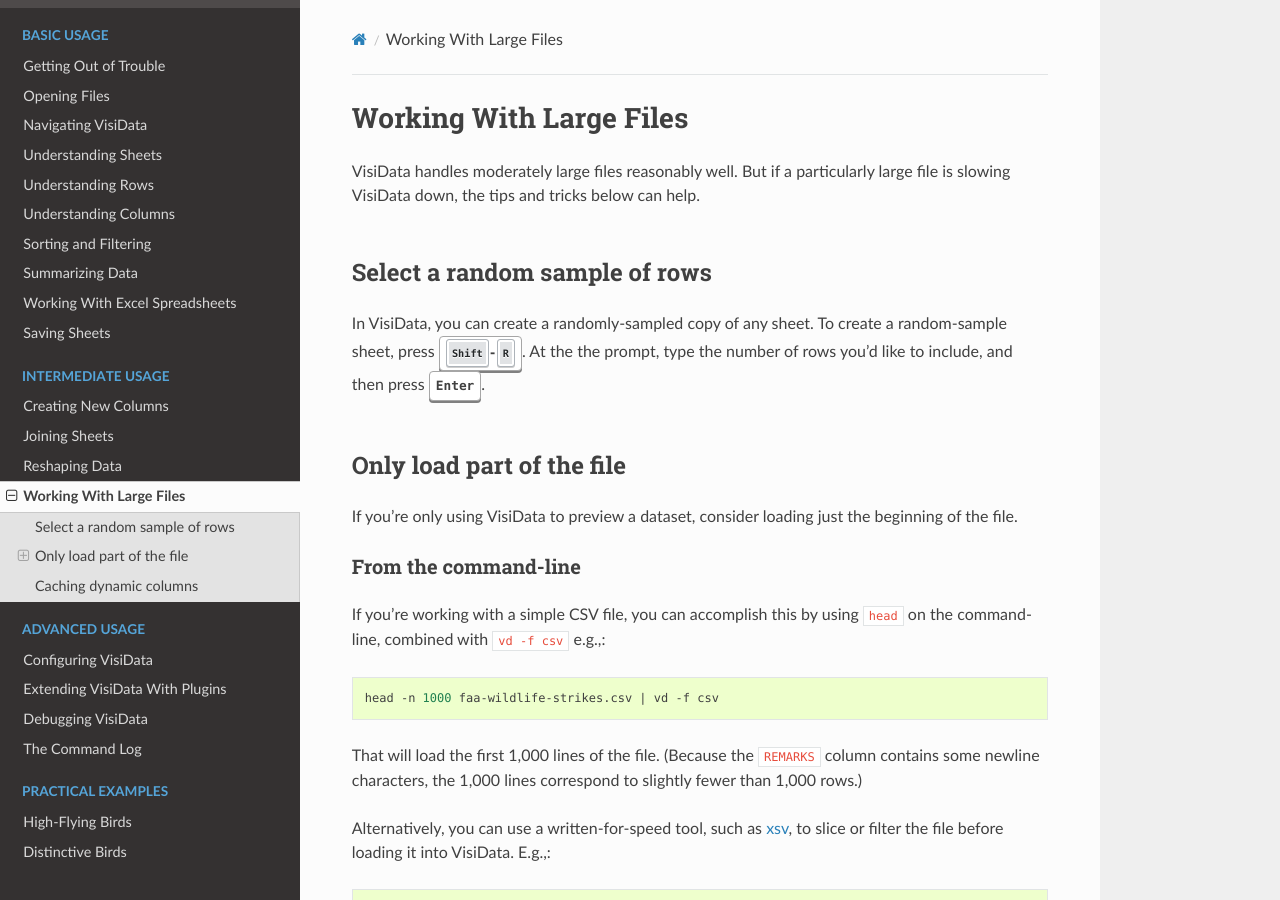
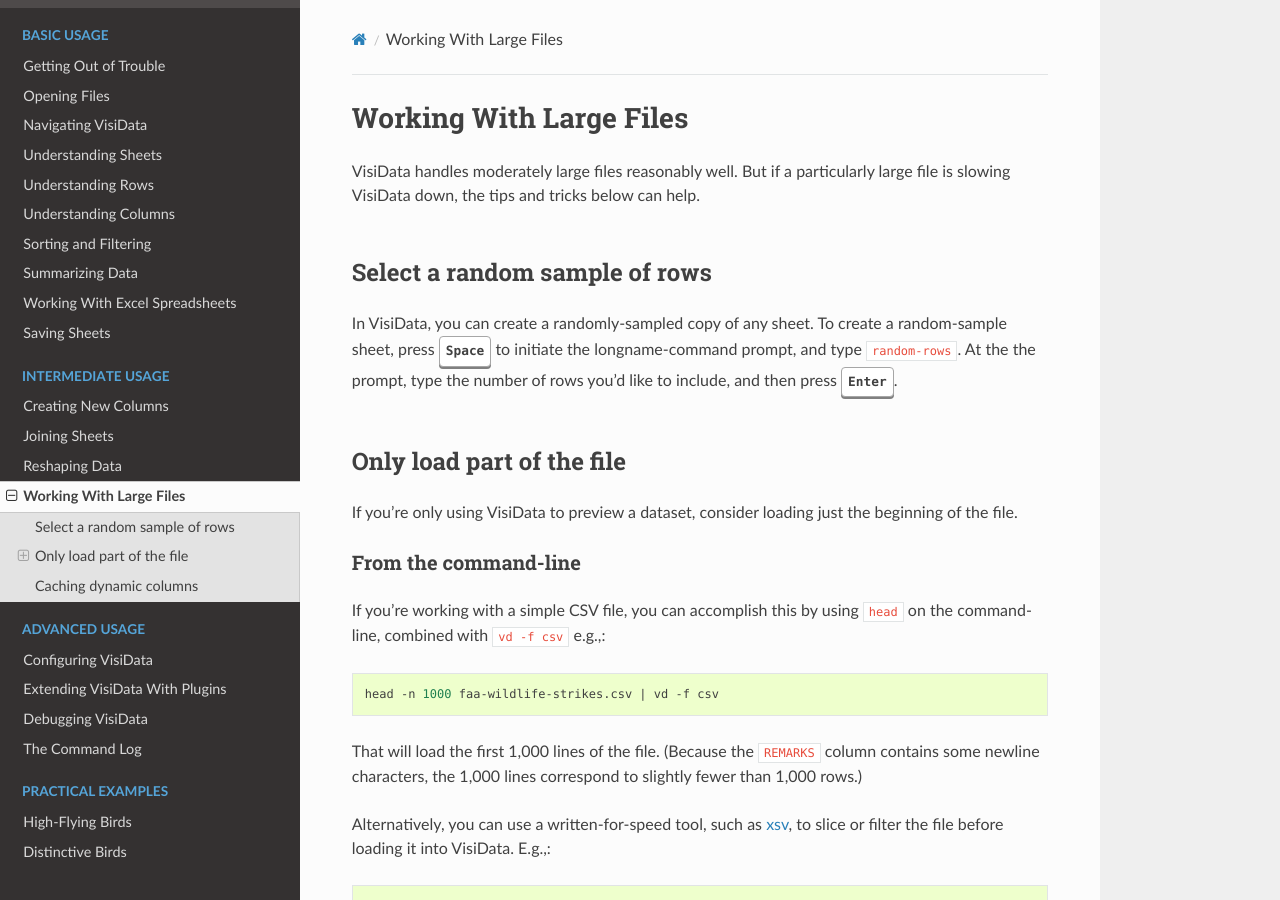
Before and after one commit to jsvine/intro-to-visidata, a Sphinx documentation site: the page built from docs/intermediate/large-files.rst, in a window 1280 px wide and 900 px high. Built offline with Sphinx 7.4.7 and the Read the Docs theme 2.0.0, drawn with Linux system fonts in a browser that asks for light colours.

Commit message:
Update random-rows guidance, since `R` is now redo

```diff
--- a/docs/intermediate/large-files.rst
+++ b/docs/intermediate/large-files.rst
@@ -8,7 +8,7 @@
 Select a random sample of rows
 ------------------------------
 
-In VisiData, you can create a randomly-sampled copy of any sheet. To create a random-sample sheet, press :kbd:`Shift-R`. At the the prompt, type the number of rows you'd like to include, and then press :kbd:`Enter`.
+In VisiData, you can create a randomly-sampled copy of any sheet. To create a random-sample sheet, press :kbd:`Space` to initiate the longname-command prompt, and type ``random-rows``. At the the prompt, type the number of rows you'd like to include, and then press :kbd:`Enter`.
 
 
 
```
